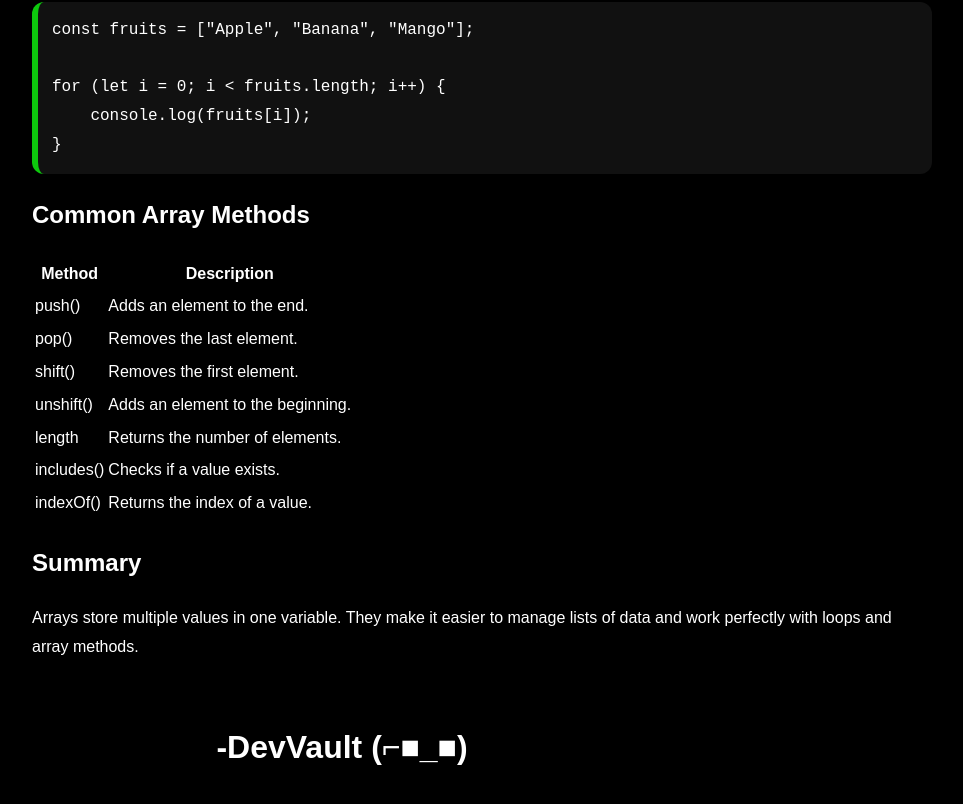
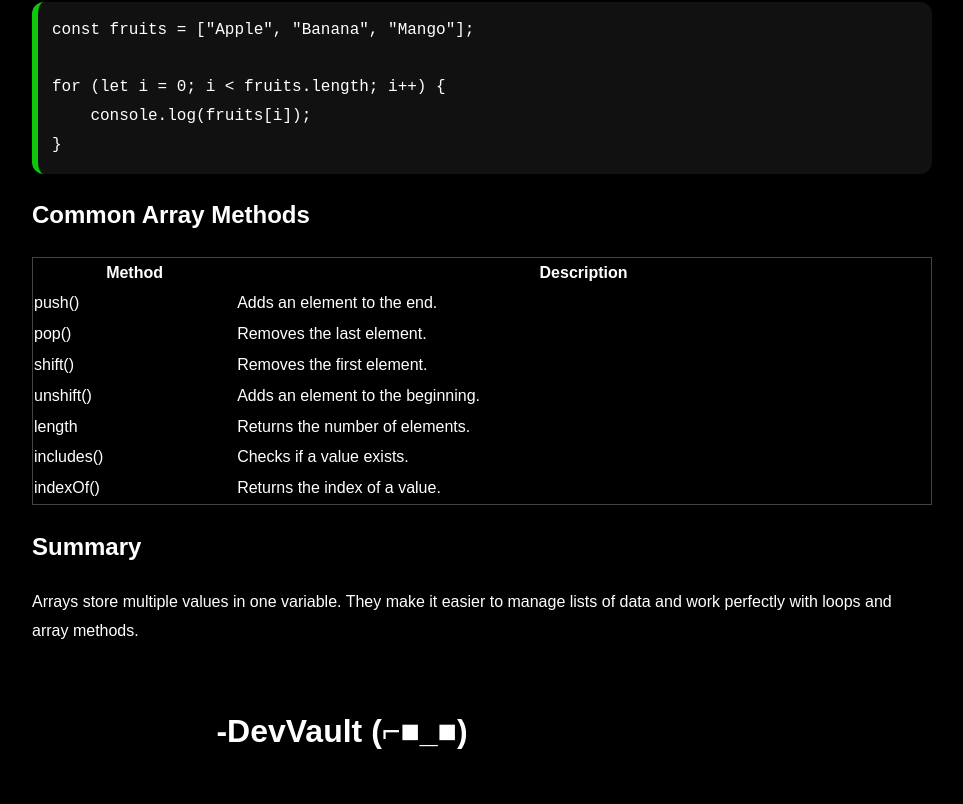
Before and after one commit to asmitbiswas/Project-Next-JS, a Next.js app in the folder app/: page /JavaScript/Arrays in a window 1280 px wide. Shown: the part 2473-3277 px from the top of the page, without its empty margins (298-1261 px from the left). Built offline with nearby package versions, Linux system fonts and the light colour scheme.

Commit message:
stylig page

```diff
--- a/app/app/(categories)/JavaScript/(JavaScriptTopics)/Arrays/page.tsx
+++ b/app/app/(categories)/JavaScript/(JavaScriptTopics)/Arrays/page.tsx
@@ -181,7 +181,14 @@ for (let i = 0; i < fruits.length; i++) {
 
       <h2>Common Array Methods</h2>
 
-      <table>
+      <table
+      style={{
+        borderCollapse:"collapse",
+        width:"100%",
+        border:"1px solid #444"
+      }}
+
+      >
         <tbody>
           <tr>
             <th>Method</th>
```
